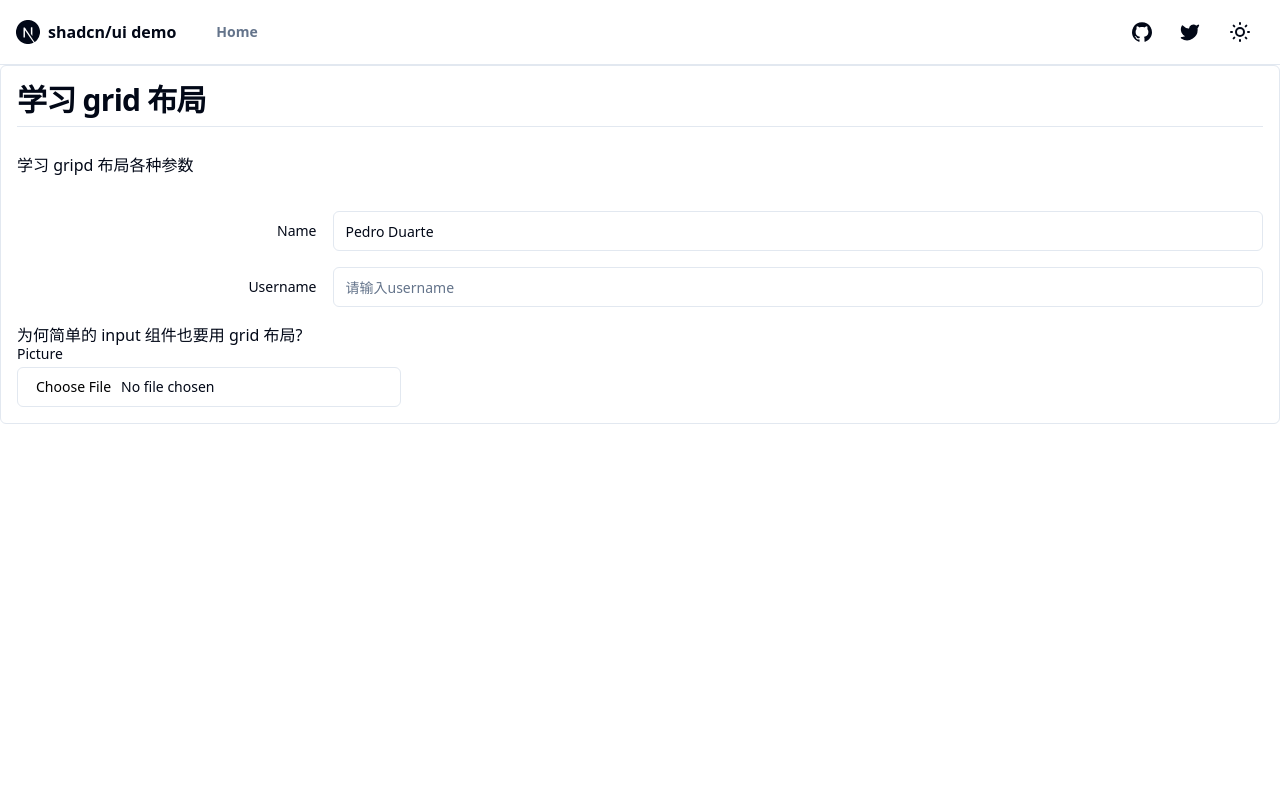
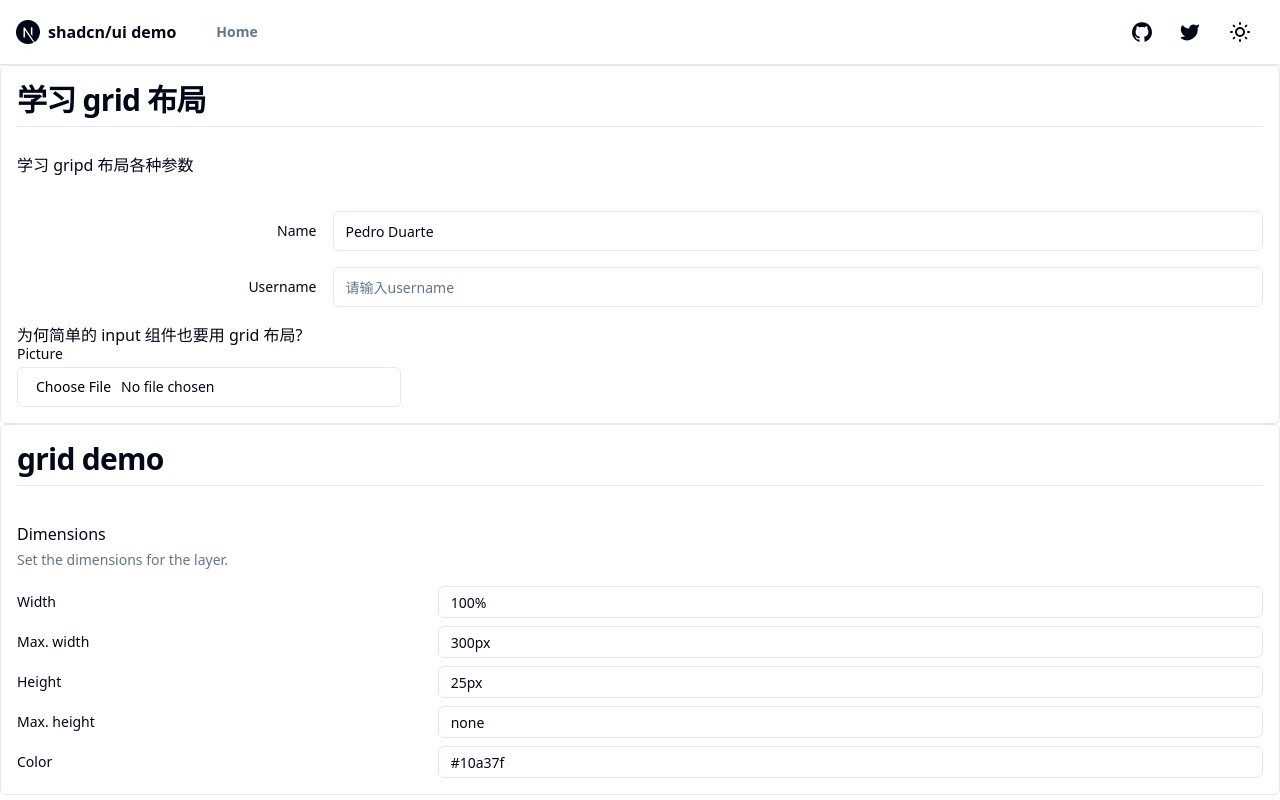
Before and after one commit to clifflee365/shadcn-ui-demo, a Next.js app: page /playground in a window 1280 px wide. Built offline with nearby package versions, Linux system fonts and the light colour scheme.

Commit message:
feat: Menubar NavigationMenu Popover ok

```diff
--- a/app/page.tsx
+++ b/app/page.tsx
@@ -311,24 +311,27 @@ export default function IndexPage() {
         <LabelDemo />
         <LabelDemoAssociateInput/>
       </Box>
-{/*
+
       <Box
         title="Menubar"
         desc="A visually persistent menu common in desktop applications that provides quick access to a consistent set of commands."
-        contentClassName="flex gap-4"
+        contentClassName="flex flex-col gap-4"
       >
+        <MenubarSimpleDemo />
         <MenubarDemo />
-        <MenubarSimpleDemo />
       </Box>
 
       <Box
         title="Navigation Menu"
         desc="A collection of links for navigating websites."
-        contentClassName="flex gap-4"
+        contentClassName="flex flex-col gap-4"
+
       >
+        <NavigationMenuSimpleDemo />
         <NavigationMenuDemo />
-        <NavigationMenuSimpleDemo />
       </Box>
+
+
       <Box
         title="Popover"
         desc="Displays rich content in a portal, triggered by a button."
@@ -337,7 +340,7 @@ export default function IndexPage() {
         <PopoverDemo />
         <PopoverDemo2 />
       </Box>
-
+{/*
       <Box
         title="Progress"
         desc="Displays an indicator showing the completion progress of a task, typically displayed as a progress bar."
--- a/app/playground/page.tsx
+++ b/app/playground/page.tsx
@@ -6,6 +6,9 @@ import Box from "@/components/Box"
 
 const Playground = () => {
   return (
+    <div>
+
+
     <Box title="学习 grid 布局" desc="学习 gripd 布局各种参数">
       <div className="grid gap-4 py-4">
         <div className="grid grid-cols-4 items-center gap-4">
@@ -33,6 +36,56 @@ const Playground = () => {
       <Input id="picture" type="file" />
     </div>
     </Box>
+
+    <Box title="grid demo  ">
+        <div className="grid gap-4">
+          <div className="space-y-2">
+            <h4 className="font-medium leading-none">Dimensions</h4>
+            <p className="text-sm text-muted-foreground">
+              Set the dimensions for the layer.
+            </p>
+          </div>
+          <div className="grid gap-2">
+            <div className="grid grid-cols-3 items-center gap-4">
+              <Label htmlFor="width">Width</Label>
+              <Input
+                id="width"
+                defaultValue="100%"
+                className="col-span-2 h-8"
+              />
+            </div>
+            <div className="grid grid-cols-3 items-center gap-4">
+              <Label htmlFor="maxWidth">Max. width</Label>
+              <Input
+                id="maxWidth"
+                defaultValue="300px"
+                className="col-span-2 h-8"
+              />
+            </div>
+            <div className="grid grid-cols-3 items-center gap-4">
+              <Label htmlFor="height">Height</Label>
+              <Input
+                id="height"
+                defaultValue="25px"
+                className="col-span-2 h-8"
+              />
+            </div>
+            <div className="grid grid-cols-3 items-center gap-4">
+              <Label htmlFor="maxHeight">Max. height</Label>
+              <Input
+                id="maxHeight"
+                defaultValue="none"
+                className="col-span-2 h-8"
+              />
+            </div>
+            <div className="grid grid-cols-3 items-center gap-4">
+              <Label htmlFor="color"> Color</Label>
+              <Input id="color" defaultValue="#10a37f" className="col-span-2 h-8"/>
+            </div>
+          </div>
+        </div>
+    </Box>
+    </div>
   )
 }
 
--- a/components/NavigationMenuDemo.tsx
+++ b/components/NavigationMenuDemo.tsx
@@ -56,11 +56,11 @@ const components: { title: string; href: string; description: string }[] = [
 export function NavigationMenuDemo() {
   return (
     <NavigationMenu>
-      <NavigationMenuList>
+      <NavigationMenuList className="flex-wrap">
         <NavigationMenuItem>
           <NavigationMenuTrigger>Getting started</NavigationMenuTrigger>
           <NavigationMenuContent>
-            <ul className="grid gap-3 p-6 md:w-[400px] lg:w-[500px] lg:grid-cols-[.75fr_1fr]">
+            <ul className="grid gap-3 p-6 md:max-w-[400px] lg:w-[500px] lg:grid-cols-[.75fr_1fr]">
               <li className="row-span-3">
                 <NavigationMenuLink asChild>
                   <a
@@ -93,7 +93,7 @@ export function NavigationMenuDemo() {
         <NavigationMenuItem>
           <NavigationMenuTrigger>Components</NavigationMenuTrigger>
           <NavigationMenuContent>
-            <ul className="grid w-[400px] gap-3 p-4 md:w-[500px] md:grid-cols-2 lg:w-[600px] ">
+            <ul className="m-w-[400px] md:m-w-[500px] grid gap-3 p-4 md:grid-cols-2 lg:w-[600px] ">
               {components.map((component) => (
                 <ListItem
                   key={component.title}
@@ -107,6 +107,7 @@ export function NavigationMenuDemo() {
           </NavigationMenuContent>
         </NavigationMenuItem>
         <NavigationMenuItem>
+        {/* Link Component :When using the Next.js <Link /> component, you can use navigationMenuTriggerStyle() to apply the correct styles to the trigger. */}
           <Link href="/docs" legacyBehavior passHref>
             <NavigationMenuLink className={navigationMenuTriggerStyle()}>
               Documentation
--- a/components/NavigationMenuSimpleDemo.tsx
+++ b/components/NavigationMenuSimpleDemo.tsx
@@ -23,6 +23,12 @@ export function NavigationMenuSimpleDemo() {
             </div>
           </NavigationMenuContent>
         </NavigationMenuItem>
+        <NavigationMenuItem>
+        <NavigationMenuTrigger>Item2</NavigationMenuTrigger>
+        <NavigationMenuContent>
+
+        </NavigationMenuContent>
+        </NavigationMenuItem>
       </NavigationMenuList>
     </NavigationMenu>
   )
--- a/components/PopoverDemo.tsx
+++ b/components/PopoverDemo.tsx
@@ -31,7 +31,7 @@ export function PopoverDemo2() {
       <PopoverTrigger asChild>
         <Button variant="outline">Open popover</Button>
       </PopoverTrigger>
-      <PopoverContent className="w-80">
+      <PopoverContent className="w-72">
         <div className="grid gap-4">
           <div className="space-y-2">
             <h4 className="font-medium leading-none">Dimensions</h4>
```
